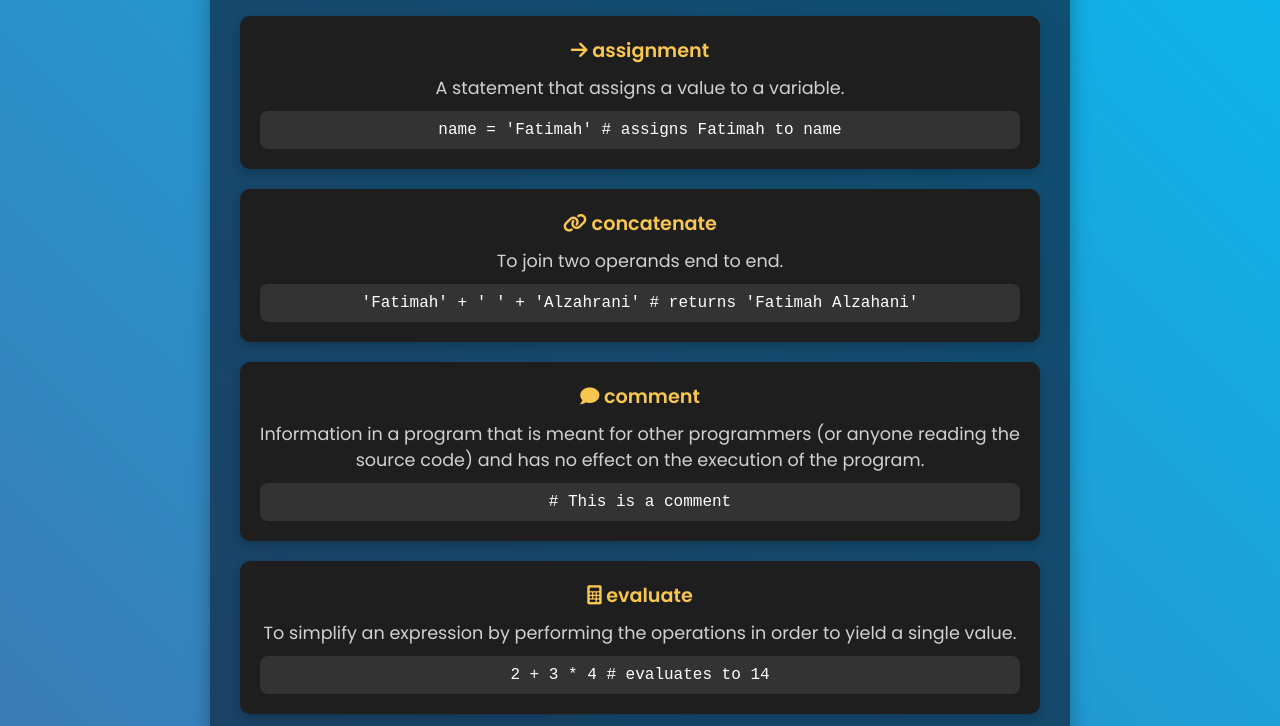
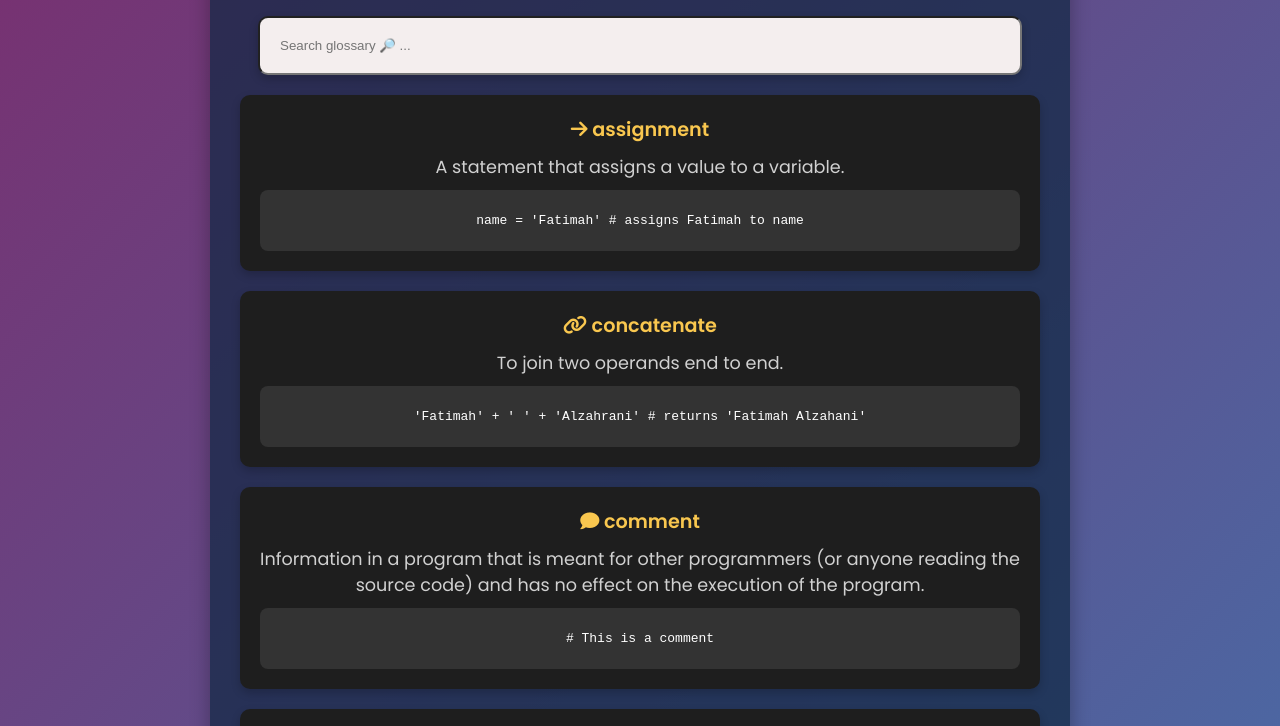
Before and after one commit to FatimaALzahrani/Advanced-Programming-in-AI, a plain HTML site: page Lecture1/Glossary/index.html in a window 1280 px wide. Shown: the part 171-897 px from the top of the page. Drawn offline with Linux system fonts and the light colour scheme.

Commit message:
Add Search input & Edite README.md

```diff
--- a/Lecture1/Glossary/index.html
+++ b/Lecture1/Glossary/index.html
@@ -17,7 +17,9 @@
   <body>
     <div class="glossary-container">
       <h1>Glossary</h1>
+      <input type="text" id="search-box" placeholder="Search glossary 🔎 ..." />
       <div id="glossary" class="glossary-list"></div>
+      <br />
       <p>
         Refrance : <a href="https://www.py4e.com/">Python for Everybody Book</a>
       </p>
--- a/Lecture1/Glossary/script.js
+++ b/Lecture1/Glossary/script.js
@@ -129,8 +129,21 @@ document.addEventListener("DOMContentLoaded", () => {
     glossaryItem.innerHTML = `
         <div class="term">${item.icon} ${item.term}</div>
         <div class="definition">${item.definition}</div>
-        <div class="code-example">${item.code}</div>
+        <div class="code-example"><code><pre>${item.code}</code></pre></div>
       `;
     glossaryContainer.appendChild(glossaryItem);
   });
 });
+
+const searchBox = document.getElementById("search-box");
+searchBox.addEventListener("input", () => {
+  const searchTerm = searchBox.value.toLowerCase();
+  document.querySelectorAll(".glossary-term").forEach((term) => {
+    const termText = term.querySelector(".term").textContent.toLowerCase();
+    term.style.display = termText.includes(searchTerm) ? "block" : "none";
+  });
+});
+
+glossaryItem.addEventListener("click", () => {
+  glossaryItem.classList.toggle("expanded");
+});
--- a/Lecture1/Glossary/style.css
+++ b/Lecture1/Glossary/style.css
@@ -1,6 +1,6 @@
 body {
     font-family: 'Poppins', sans-serif;
-    background: linear-gradient(45deg, #7a2e6e, #09b9ee);
+    background: linear-gradient(135deg, #7a2e6e 0%, #09b9ee 100%);
     margin: 0;
     padding: 0;
     color: #fff;
@@ -71,8 +71,19 @@ body {
     white-space: pre-wrap;
   }
 
-  a{
+  a {
     color: pink;
+  }
+
+  #search-box {
+    width: 90%;
+    background: #f4eeee;
+    padding: 20px;
+    margin-bottom: 20px;
+    border-radius: 10px;
+    cursor: pointer;
+    box-shadow: 0 4px 10px rgba(0, 0, 0, 0.2);
+    transition: transform 0.5s, background 0.5s;
   }
 
   @keyframes bounceIn {
```
Also changed, not shown: 1 other file.
